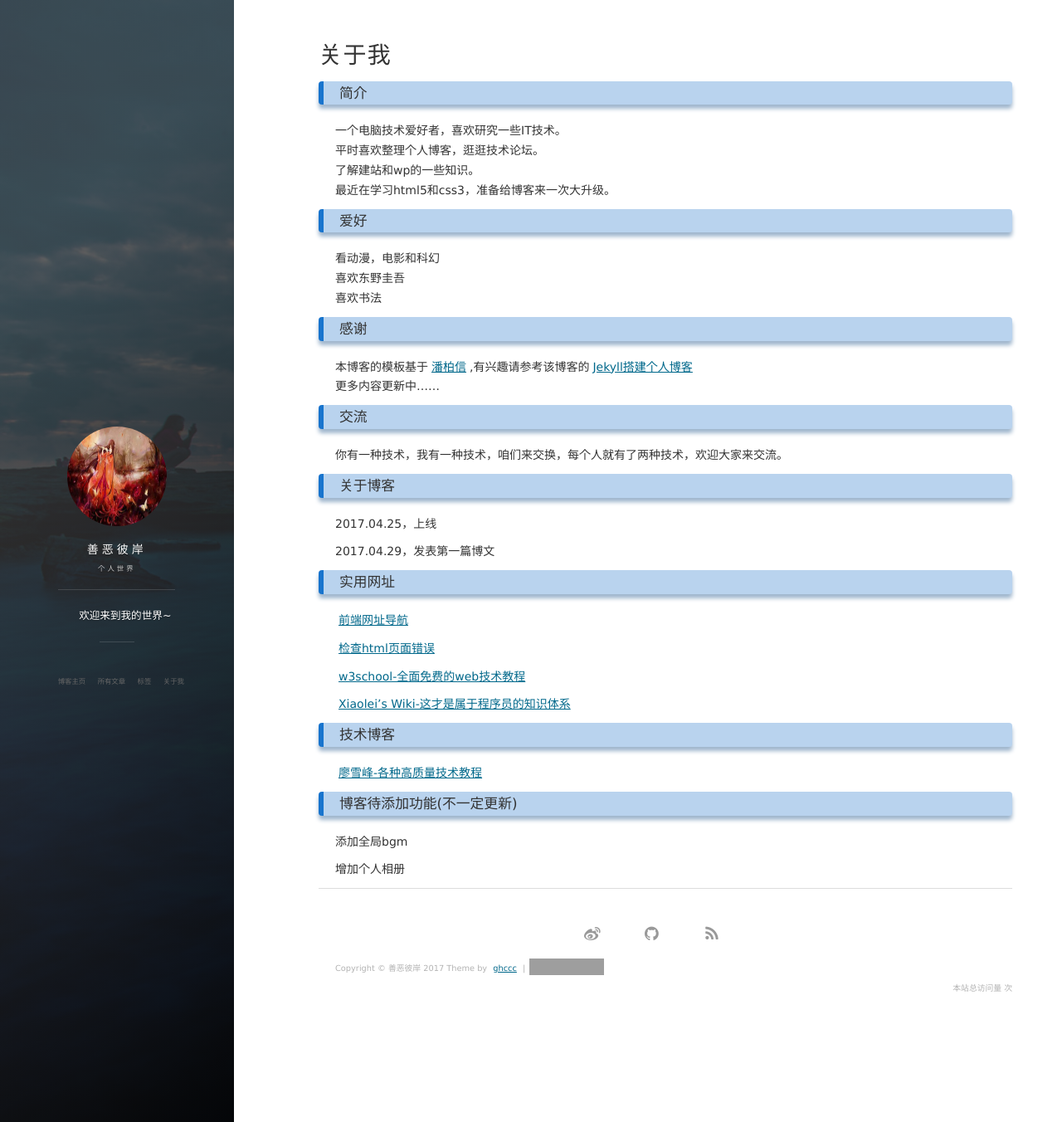
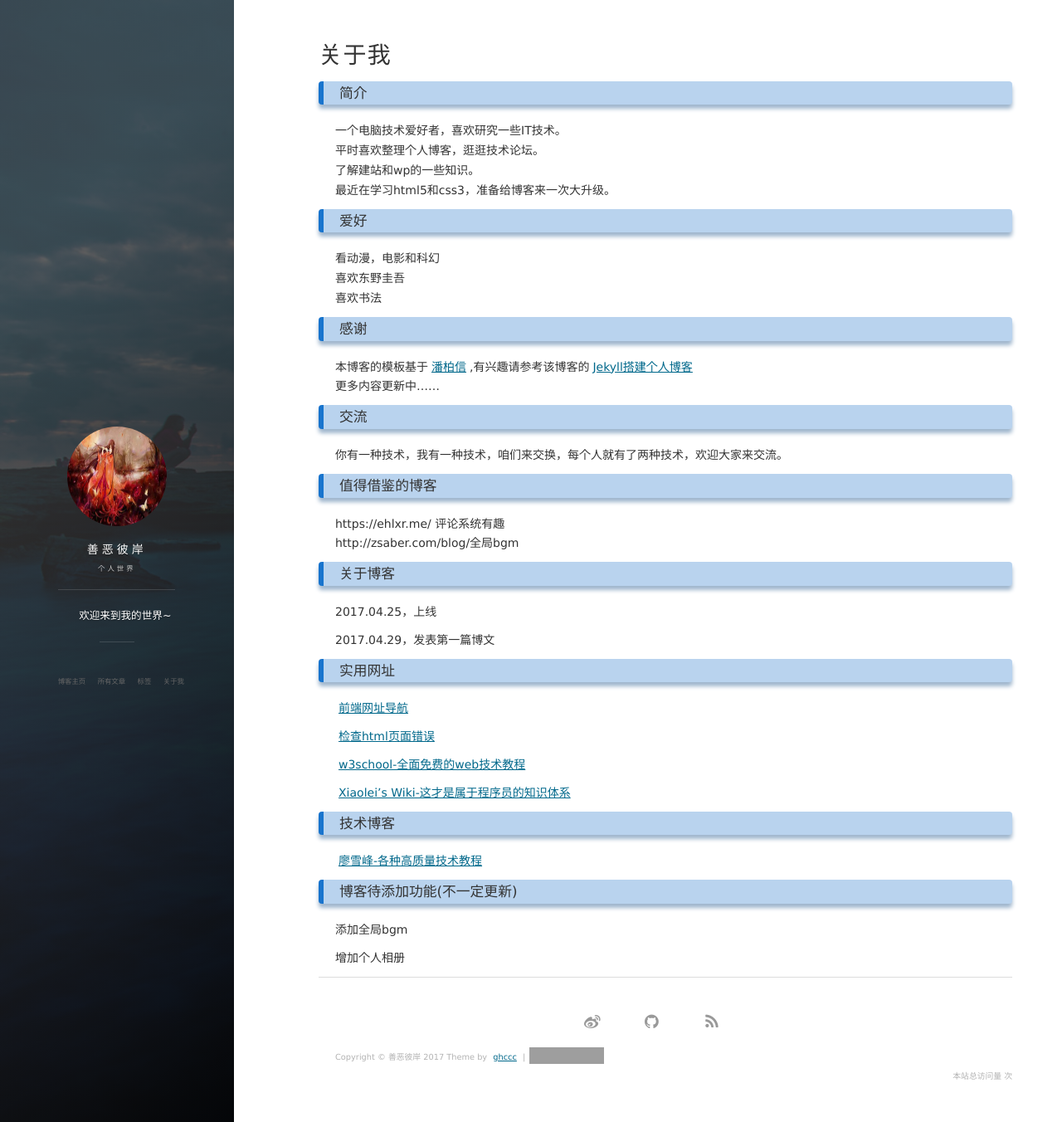
Before and after one commit to ghccc/ghccc.github.io, a Jekyll site: the page built from about.md, in a window 1280 px wide and 1352 px high. Shown: the whole window at 83% size. Built offline with Jekyll 4.4.1, drawn with Linux system fonts in a browser that asks for light colours; nearby versions of some CDN libraries; comment, search, counter and statistics services are not loaded; grey boxes are pictures that could not be loaded.

Commit message:
add some good blog

```diff
--- a/about.md
+++ b/about.md
@@ -24,6 +24,15 @@ title: 关于我
 
 你有一种技术，我有一种技术，咱们来交换，每个人就有了两种技术，欢迎大家来交流。
 
+### 值得借鉴的博客
+
+https://ehlxr.me/ 评论系统有趣
+http://zsaber.com/blog/全局bgm
+
+
+
+
+
 ### 关于博客
 
 2017.04.25，上线
```
